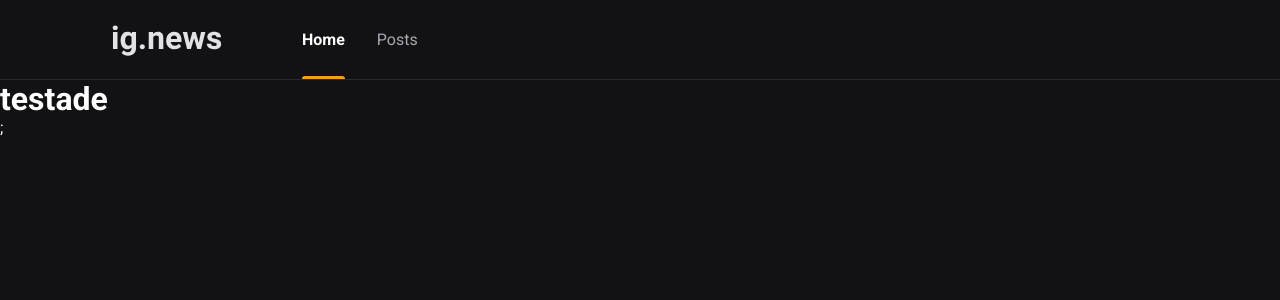
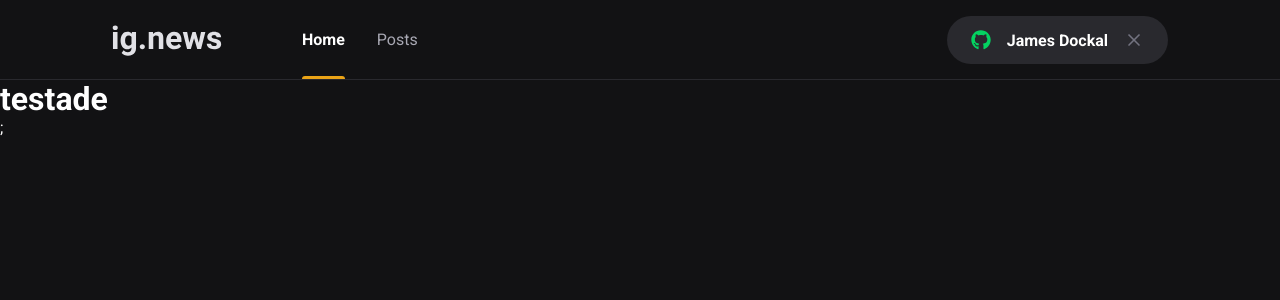
Before and after one commit to jamesDockal/igNews, a Next.js app: page / in a window 1280 px wide. Shown: the top 300 px of the page. Built offline with nearby package versions, Linux system fonts and the light colour scheme.

Commit message:
feat: create SignInButton

```diff
--- a/package.json
+++ b/package.json
@@ -12,6 +12,7 @@
     "next": "12.0.7",
     "react": "17.0.2",
     "react-dom": "17.0.2",
+    "react-icons": "^4.3.1",
     "sass": "^1.45.1"
   },
   "devDependencies": {
--- a/src/components/Header/index.tsx
+++ b/src/components/Header/index.tsx
@@ -1,3 +1,4 @@
+import { SignInButton } from "../SignInButton";
 import styles from "./styles.module.scss";
 
 export function Header() {
@@ -9,6 +10,7 @@
           <a className={styles.active}>Home</a>
           <a>Posts</a>
         </nav>
+        <SignInButton />
       </div>
     </header>
   );
--- a/src/components/Header/styles.module.scss
+++ b/src/components/Header/styles.module.scss
@@ -51,4 +51,7 @@
       }
     }
   }
+  button {
+    margin-left: auto;
+  }
 }
--- /dev/null
+++ b/src/components/SignInButton/index.tsx
@@ -0,0 +1,21 @@
+import { FaGithub } from "react-icons/fa";
+import { FiX } from "react-icons/fi";
+
+import styles from "./styles.module.scss";
+
+export function SignInButton() {
+  const isUserLogged = true;
+
+  return isUserLogged ? (
+    <button type="button" className={styles.signInButton}>
+      <FaGithub color="#04d361" />
+      James Dockal
+      <FiX color="#737380" className={styles.closeIcon} />
+    </button>
+  ) : (
+    <button type="button" className={styles.signInButton}>
+      <FaGithub color="#eba417" />
+      Sign in with Github
+    </button>
+  );
+}
--- /dev/null
+++ b/src/components/SignInButton/styles.module.scss
@@ -0,0 +1,32 @@
+.signInButton {
+  height: 3rem;
+  border-radius: 3rem;
+  background-color: var(--gray-800);
+  border: 0;
+  padding: 0 1.5rem;
+
+  display: flex;
+  align-items: center;
+  justify-content: center;
+  color: var(--white);
+  font-weight: bold;
+
+  svg {
+    width: 20px;
+    height: 20px;
+  }
+
+  svg:first-child {
+    margin-right: 1rem;
+  }
+
+  transition: filter 0.2s;
+
+  &:hover {
+    filter: (0.8);
+  }
+
+  .closeIcon {
+    margin-left: 1rem;
+  }
+}
--- a/styles/global.scss
+++ b/styles/global.scss
@@ -41,3 +41,7 @@
 button {
   font: 400 1rem "Roboto", sans-serif;
 }
+
+button {
+  cursor: pointer;
+}
```
Also changed, not shown: 1 other file (tests, documents, lock files or other folders).
